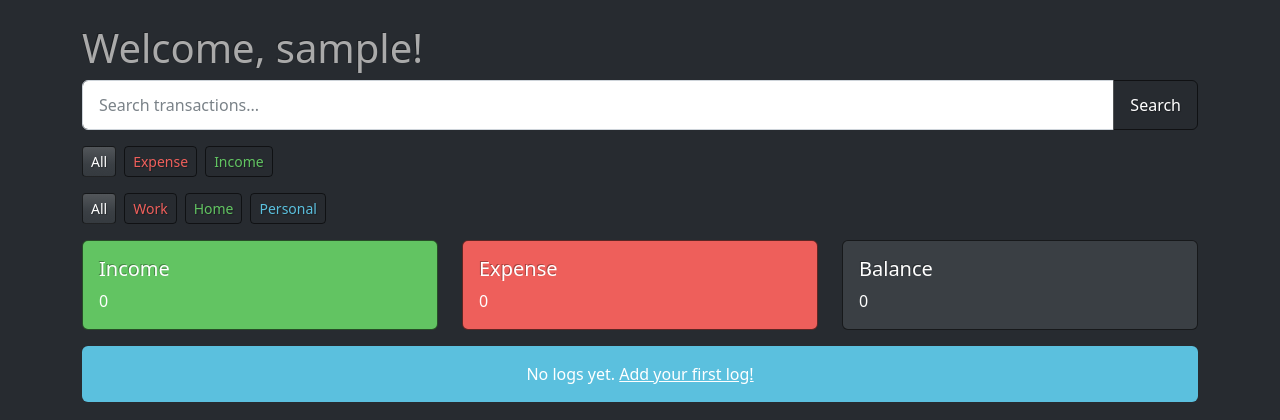
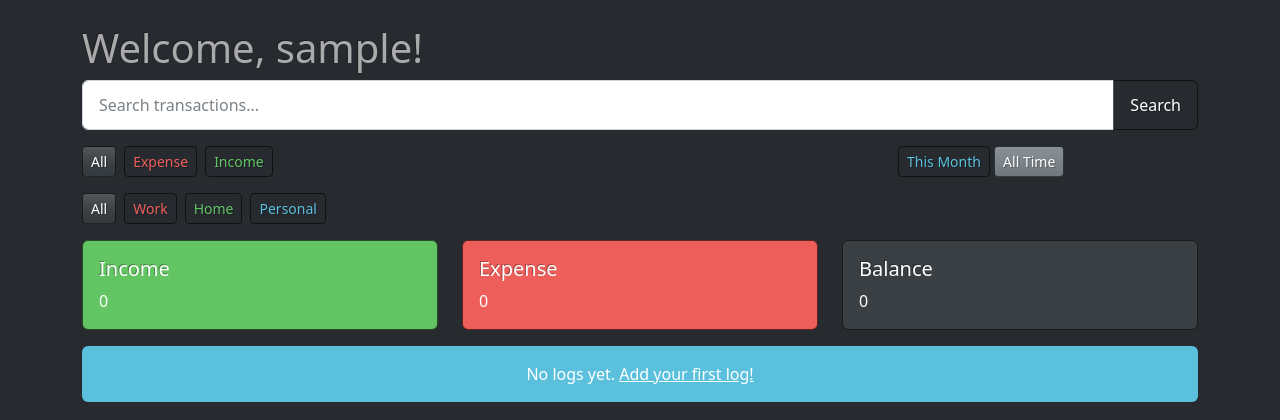
Before and after one commit to Ashita-Sharma/Finance-Tracker, a Flask app: page /dashboard?filter_type=all&filter_category=all&filter_month=all&sort=date_of in a window 1280 px wide. Shown: the part 58-478 px from the top of the page. Run offline with Flask 3, Linux system fonts and the light colour scheme; the visitor is signed in with stand-in values (Sample User, id 1); data that the repository does not hold is empty.

Commit message:
added simultaneous filtering by month

```diff
--- a/app.py
+++ b/app.py
@@ -79,9 +79,15 @@ def dashboard():
 
     filter_type = request.args.get('filter_type', 'all')
     filter_category = request.args.get('filter_category', 'all')
+    filter_month = request.args.get('filter_month', 'all')
 
     query = "SELECT * FROM TASKS WHERE user_id = ?"
     params = [session['user_id']]
+
+    if filter_month == 'current':
+        current_month = date.today().strftime('%Y-%m')
+        query += " AND date_of LIKE ?"
+        params.append(f"{current_month}%")
 
     if filter_type == 'expense':
         query += " AND type = 'expense'"
@@ -94,6 +100,7 @@ def dashboard():
         query += " AND category = 'home'"
     elif filter_category == 'personal':
         query += " AND category = 'personal'"
+
 
     if sort_by == 'date_of':
         query += " ORDER BY date_of ASC"
@@ -121,7 +128,7 @@ def dashboard():
         total_balance = incomee - expenses
 
 
-    return render_template('dashboard.html', tasks=tasks, filter_type=filter_type, filter_category=filter_category,
+    return render_template('dashboard.html', tasks=tasks, filter_type=filter_type, filter_month = filter_month, filter_category=filter_category,
                            sort_by=sort_by, search_query=search_query, total=total, total_balance=total_balance, total_income=incomee, total_expense = expenses,
                            now=date.today().isoformat())
 
--- a/templates/dashboard.html
+++ b/templates/dashboard.html
@@ -19,10 +19,16 @@
 </form>
 
 <div class="d-flex gap-2 mb-3">
-    <a href="?filter_type=all&filter_category={{ filter_category }}&sort={{ sort_by }}" class="btn btn-sm {{ 'btn-primary' if filter_type == 'all' else 'btn-outline-primary' }}">All</a>
-    <a href="?filter_type=expense&filter_category={{ filter_category }}&sort={{ sort_by }}" class="btn btn-sm {{ 'btn-danger' if filter_type == 'expense' else 'btn-outline-danger' }}">Expense</a>
-    <a href="?filter_type=income&filter_category={{ filter_category }}&sort={{ sort_by }}" class="btn btn-sm {{ 'btn-success' if filter_type == 'income' else 'btn-outline-success' }}">Income</a>
+    <a href="?filter_type=all&filter_category={{ filter_category }}&filter_month={{ filter_month }}&sort={{ sort_by }}" class="btn btn-sm {{ 'btn-primary' if filter_type == 'all' else 'btn-outline-primary' }}">All</a>
+    <a href="?filter_type=expense&filter_category={{ filter_category }}&filter_month={{ filter_month }}&sort={{ sort_by }}" class="btn btn-sm {{ 'btn-danger' if filter_type == 'expense' else 'btn-outline-danger' }}">Expense</a>
+    <a href="?filter_type=income&filter_category={{ filter_category }}&filter_month={{ filter_month }}&sort={{ sort_by }}" class="btn btn-sm {{ 'btn-success' if filter_type == 'income' else 'btn-outline-success' }}">Income</a>
+<div  style="width: 300px; margin-left: auto; margin-right: 0;">
+   <a href="?filter_type={{ filter_type }}&filter_category={{ filter_category }}&filter_month=current&sort={{ sort_by }}" class="btn btn-sm {{ 'btn-info' if filter_month == 'current' else 'btn-outline-info' }}">This Month</a>
+    <a href="?filter_type={{ filter_type }}&filter_category={{ filter_category }}&filter_month=all&sort={{ sort_by }}" class="btn btn-sm {{ 'btn-secondary' if filter_month == 'all' else 'btn-outline-secondary' }}">All Time</a>
 </div>
+
+</div>
+
 <div class="d-flex gap-2 mb-3">
     <a href="?filter_type={{ filter_type }}&filter_category=all&sort={{ sort_by }}" class="btn btn-sm {{ 'btn-primary' if filter_category == 'all' else 'btn-outline-primary' }}">All</a>
     <a href="?filter_type={{ filter_type }}&filter_category=work&sort={{ sort_by }}" class="btn btn-sm {{ 'btn-danger' if filter_category == 'work' else 'btn-outline-danger' }}">Work</a>
```
